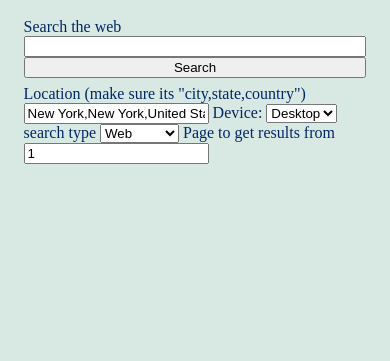
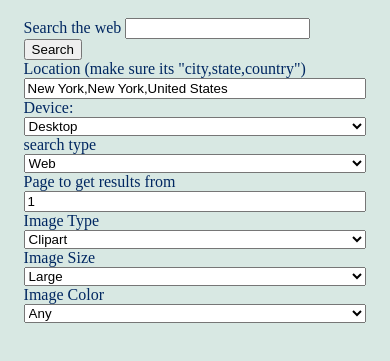
Before and after one commit to chilltomato/Surf-Search-Project, a website built with Vite: page src/index.html in a window 390 px wide. Shown: the part 135-496 px from the top of the page. Built offline with nearby package versions, Linux system fonts and the light colour scheme; a web font is replaced by a local one.

Commit message:
mobile css

```diff
--- a/src/css/pagestyle.css
+++ b/src/css/pagestyle.css
@@ -27,6 +27,10 @@ background-color: var(--backgroundcolor1);
     margin-bottom: 2%;
 }
 
+#SearchParamaters, #ImageParameters, #SearchParamaters{
+    display: flex;
+    flex-direction: row;
+  }
 .search-result{
 background-color: var(--backgroundcolor2);
 outline: var(--backgroundcolor1);
@@ -63,3 +67,11 @@ color: var(--fontcolor2)
     animation-name: ResultAnimation;
     animation-duration: 1.1s;
 }
+
+@media all and (max-width: 425px) {
+  /* put your css styles in here */
+  #SearchParamaters, #ImageParameters, #SearchParamaters{
+    display: flex;
+    flex-direction: column;
+  }
+}
--- a/src/index.html
+++ b/src/index.html
@@ -14,12 +14,12 @@
 <form name="SearchEngine" action="../results/index.html">
     <h1>Search</h1>
     <input type="hidden" name="quicksearch" value="false">
-    <div class="MainSearchEngine">
+    <div id="MainSearchEngine">
                 <label for="search">Search the web</label>
                 <input type="text" name="search" id="search" required>
                 <button type="submit">Search</button>
     </div>
-    <div class="SearchParamaters">
+    <div id="SearchParamaters">
         <label for="location">Location (make sure its "city,state,country")</label>
         <input type="text" name="location" id="location" required value="New York,New York,United States">
         <label for="device">Device:</label>
```
